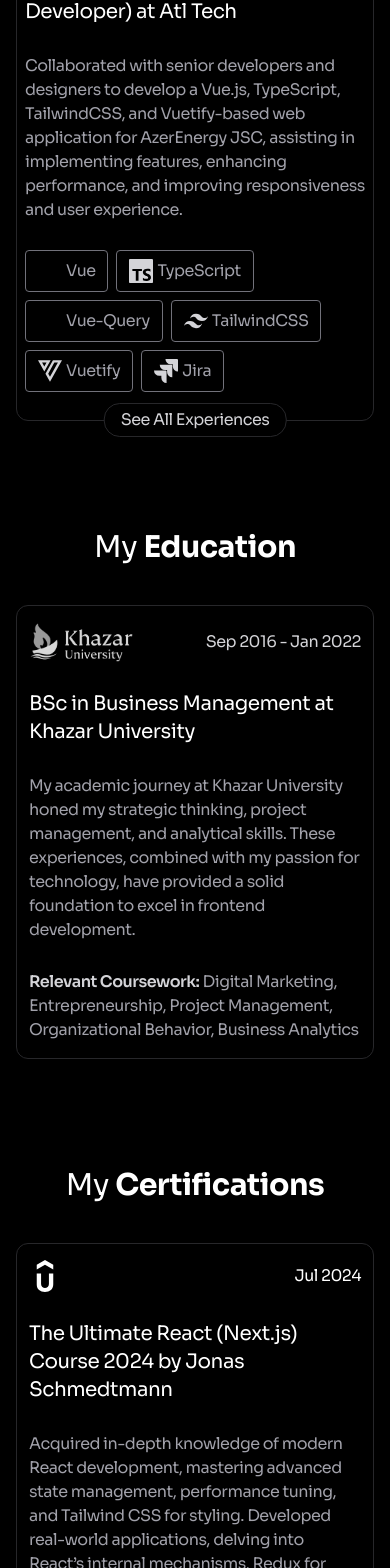
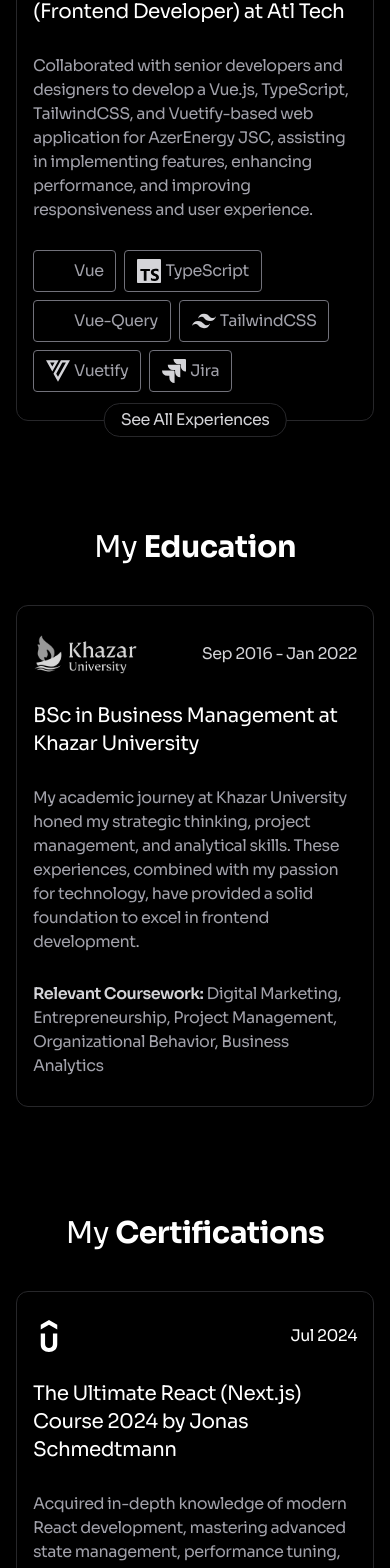
Before and after one commit to ali-valiyev-dev/personal_portfolio, a React (Vite) app: page / in a window 390 px wide. Shown: the part 5010-6578 px from the top of the page. Built offline with nearby package versions, Linux system fonts and the light colour scheme; some icons are missing.

Commit message:
fix: adjust padding and margin

```diff
--- a/src/sections/components/CertificationItem.jsx
+++ b/src/sections/components/CertificationItem.jsx
@@ -17,7 +17,7 @@
   ]);
 
   return (
-    <div className="cert-item-fade-in text-primary-white w-full rounded-xl border border-zinc-800 px-3 sm:px-6 py-4 sm:py-7">
+    <div className="cert-item-fade-in text-primary-white w-full rounded-xl border border-zinc-800 px-4 sm:px-6 py-7">
       <div className="cert-item-fade-in flex flex-col lg:flex-row gap-7 lg:justify-between lg:items-center">
         <div className="flex flex-col md:flex-row gap-7 h-max md:items-center">
           <div className="flex items-center justify-between">
--- a/src/sections/components/EducationItem.jsx
+++ b/src/sections/components/EducationItem.jsx
@@ -16,7 +16,7 @@
   ]);
 
   return (
-    <div className="education-item-fade-in rounded-xl border border-zinc-800 px-3 sm:px-6 py-4 sm:py-7">
+    <div className="education-item-fade-in rounded-xl border border-zinc-800 px-4 sm:px-6 py-7">
       <div className="education-item-fade-in relative flex flex-col lg:flex-row gap-7 lg:justify-between lg:items-center">
         <div className="flex flex-col md:flex-row flex-nowrap gap-7 h-max md:items-center">
           <div className="flex justify-between items-center">
--- a/src/sections/components/ExperienceItem.jsx
+++ b/src/sections/components/ExperienceItem.jsx
@@ -17,7 +17,7 @@
   ]);
 
   return (
-    <div className="experience-item-fade-in text-zinc-300 rounded-xl border border-zinc-800 px-2 sm:px-6 py-7">
+    <div className="experience-item-fade-in text-zinc-300 rounded-xl border border-zinc-800 px-4 sm:px-6 py-7">
       <div className="experience-item-fade-in relative flex flex-col lg:flex-row gap-7 lg:justify-between lg:items-center">
         <div className="flex flex-col md:flex-row flex-nowrap gap-7 h-max md:items-center">
           <div className="flex justify-between items-center">
```
